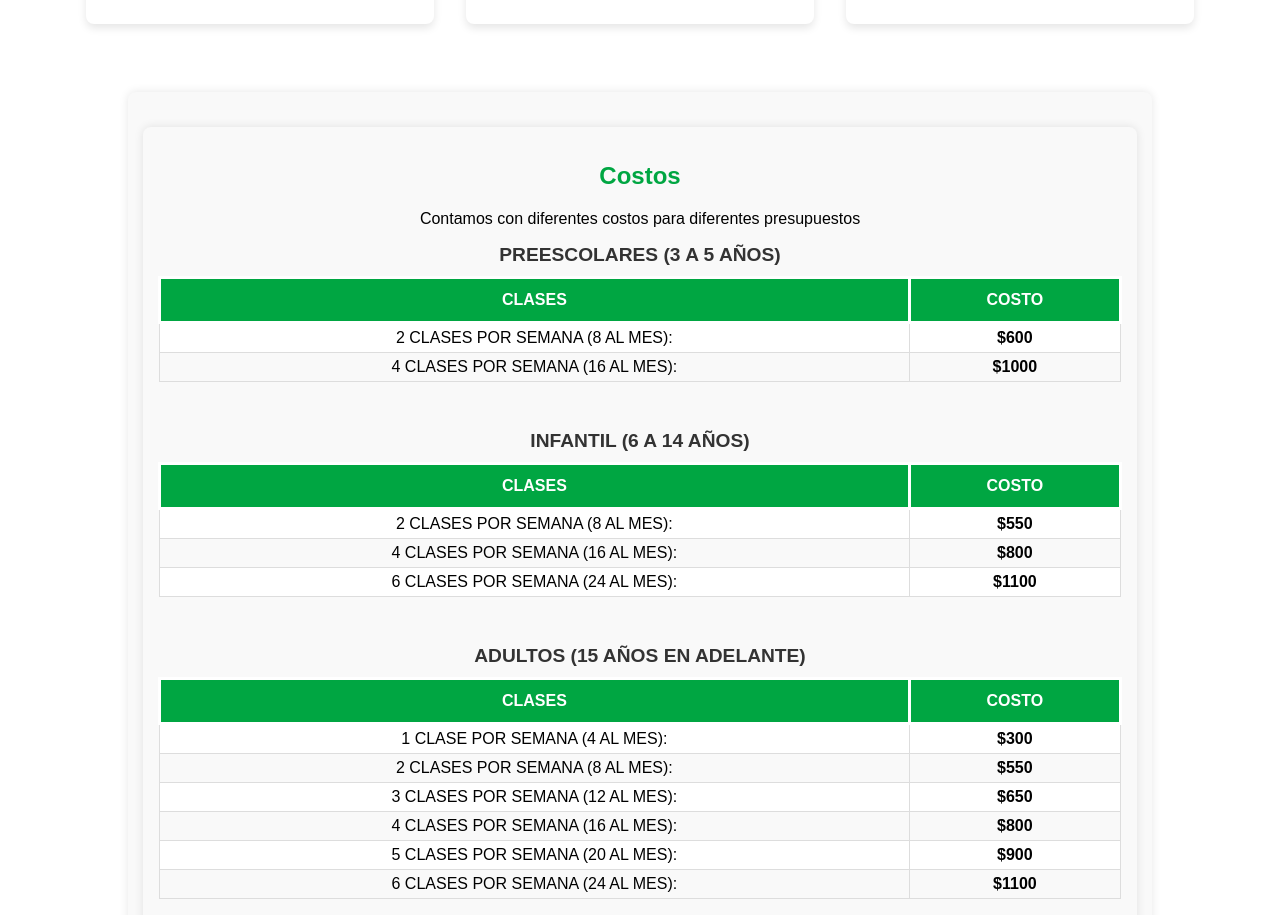
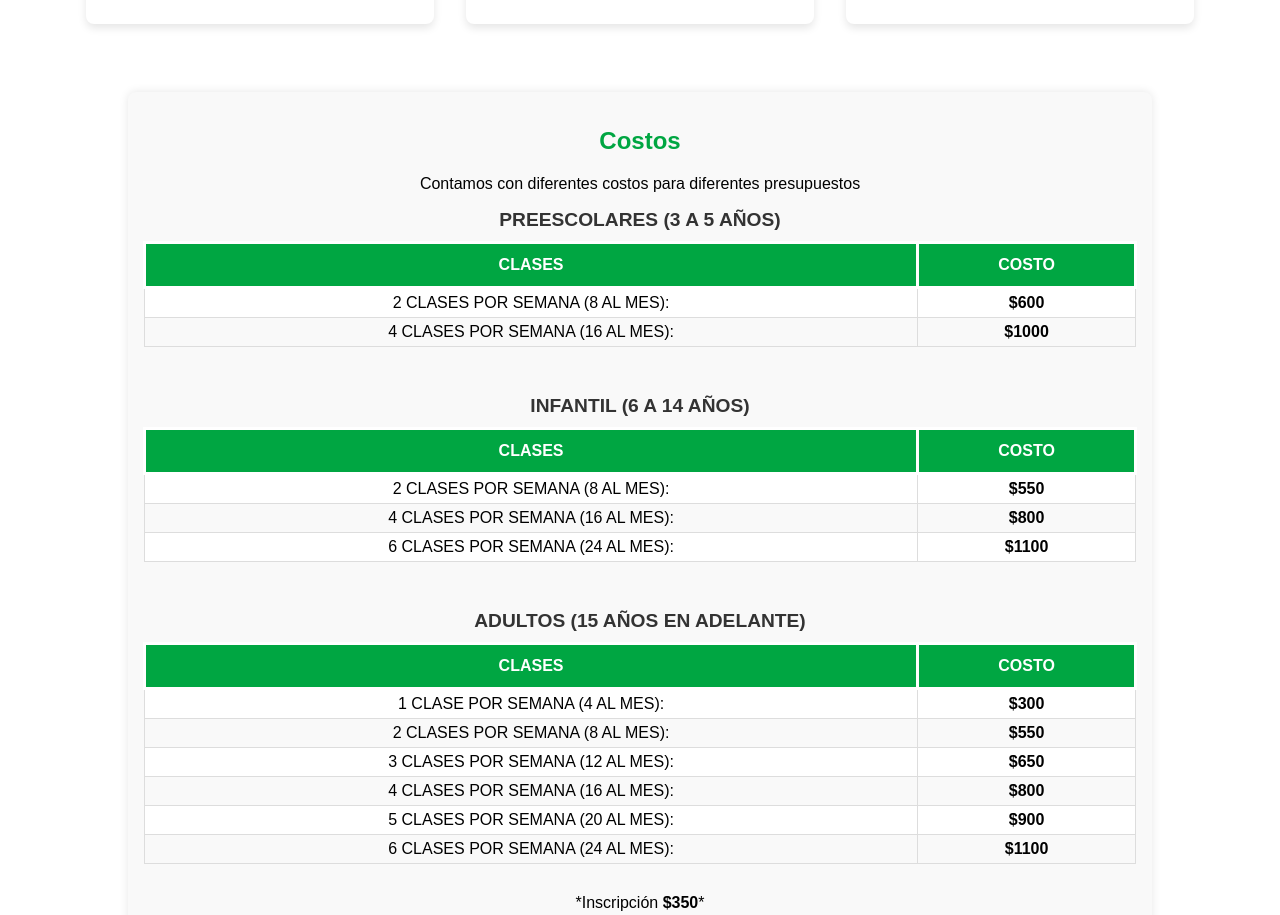
Before and after one commit to GerardoT03/AlbercaMonarca, a plain HTML site: page index.html in a window 1280 px wide. Shown: the part 900-1815 px from the top of the page. Drawn offline with Linux system fonts and the light colour scheme; a web font is replaced by a local one.

Commit message:
modified:   css/index.css

```diff
--- a/css/index.css
+++ b/css/index.css
@@ -272,15 +272,6 @@ body {
     color: #721c24;
 }
 
-.costos{
-    font-family: Arial, sans-serif;
-    max-width: 1000px;
-    margin: 20px auto;
-    padding: 15px;
-    background-color: #f9f9f9;
-    border-radius: 8px;
-    box-shadow: 0 0 10px rgba(0,0,0,0.1);
-}
 
 .costos p{
     text-align: center;
```
